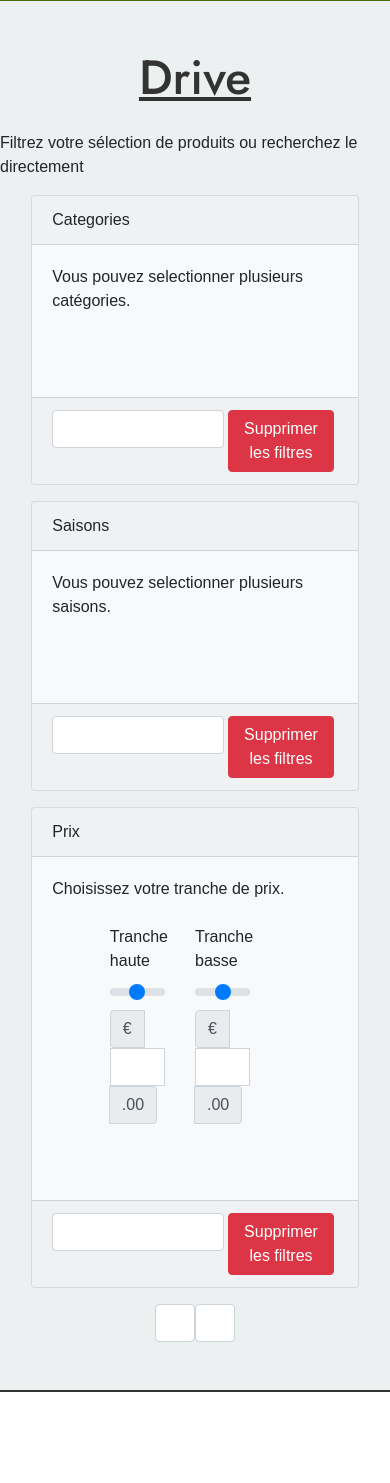
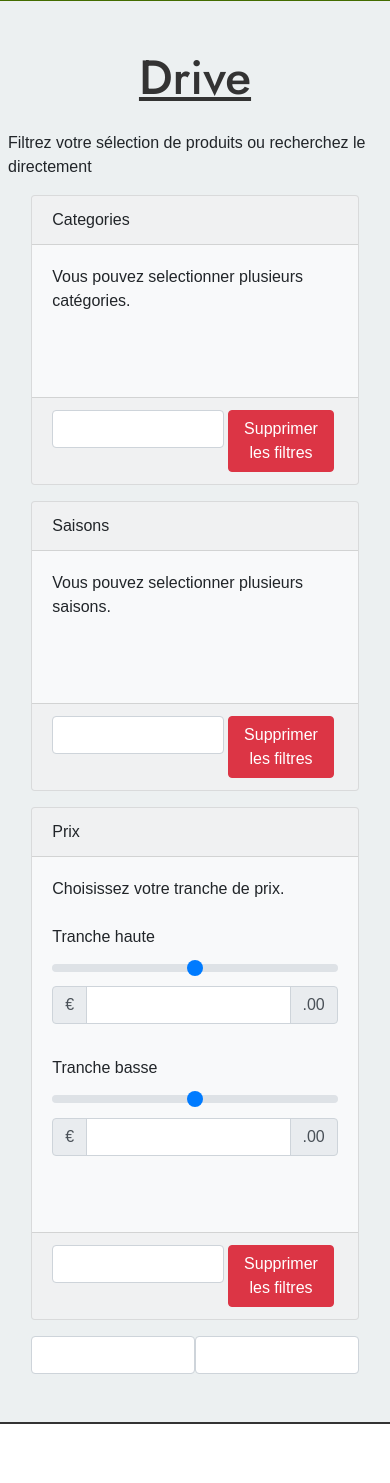
Before and after one commit to LacrotteFlorent/P5-DWJ-SYMFONY, a Symfony app: template templates/drive/drive.html.twig in a window 390 px wide. Shown: the part 285-1768 px from the top of the page. Run offline with Twig, Linux system fonts and the light colour scheme; the template is opened without the code that fills it, so the values that code supplies are empty; form fields are guessed from the names that the template uses; some libraries are stand-ins or nearby versions.

Commit message:
refound design filter in drive view

```diff
--- a/public/css/drive.css
+++ b/public/css/drive.css
@@ -21,6 +21,7 @@
 
 .headDrive .filterCard img {
     height: fit-content;
+    margin: 10px;
 }
 
 .headDrive .filterCard button {
@@ -28,6 +29,20 @@
     font-size: 1em;
     color: #333333;
 }
+
+.filterDrive input:hover + .checkmark {
+    background-color: rgba(169,169,169,0.4);
+    border: 1px solid gray;
+    border-radius: 4px;
+}
+
+/* When the checkbox is checked, add a blue background */
+.filterDrive input:checked + .checkmark {
+    background-color: rgba(86,138,0,0.4);
+    border: 1px solid gray;
+    border-radius: 4px;
+}
+
 
 
                                 /* STORE */
--- a/src/Controller/CartController.php
+++ b/src/Controller/CartController.php
@@ -6,8 +6,9 @@ use Symfony\Component\HttpFoundation\Session\SessionInterface;
 use Symfony\Bundle\FrameworkBundle\Controller\AbstractController;
 use Symfony\Component\Routing\Annotation\Route;
 use Symfony\Component\HttpFoundation\Request;
+use App\Form\Type\AddCartType;
 use App\Entity\AddCart;
-use App\Form\Type\AddCartType;
+
 
 class CartController extends AbstractController
 {
--- a/templates/drive/drive.html.twig
+++ b/templates/drive/drive.html.twig
@@ -10,7 +10,7 @@
 {% block body %}
     <div class="headDrive mb-5 d-flex flex-column justify-content-center align-items-center">
         <h2 class="styleBold mt-5 mb-4">Drive</h2>
-        <p>Filtrez votre sélection de produits ou recherchez le directement</p>
+        <p class="mx-2">Filtrez votre sélection de produits ou recherchez le directement</p>
         <div class="col-11">
             <fieldset>
                 {{ form_start(formFilter) }}
@@ -19,18 +19,20 @@
                         <div class="card-header">Categories</div>
                         <div class="card-body">
                             <p class="card-text">Vous pouvez selectionner plusieurs catégories.</p>
-                            <div class="filterDrive mb-5 row col-12 d-flex justify-content-center">
+                            <div class="filterDrive mb-5 col-12 d-flex justify-content-center">
+                                <div class="row justify-content-center">
                                     {% set choix = formFilter.categories.vars.choices  %}
                                     {% for check in formFilter.categories %}
                                     {% set i = loop.index %}
-                                    <div class="form-check my-2 filterCard col-3 col-md-2 d-flex justify-content-center align-items-center">
-                                        <label class="form-check-label mt-1">
-                                            {{form_widget(check)}}
-                                            <img src="{{ asset('/img/category/'~choix[i].data.urlIcon|e) }}" alt="Photo {{ check.vars.label }}" />
-                                            <p>{{check.vars.label}}</p>
+                                        {{form_widget(check, {'attr':{'class':'d-none'}})}}
+                                        <div class="checkmark form-check my-2 filterCard col-6 col-md-4 col-lg-3 col-xl-2 d-flex justify-content-center align-items-center">
+                                            <label class="form-check-label mt-1 d-flex justify-content-center align-items-center" for="filter_categories_{{i}}">
+                                                <img class="" src="{{ asset('/img/category/'~choix[i].data.urlIcon|e) }}" alt="Photo {{ check.vars.label }}" />
+                                                <p class="text-muted m-0">{{check.vars.label}}</p>
                                             </label>
                                         </div>
                                     {% endfor %}
+                                </div>
                             </div>
                         </div>
                         <div class="card-footer text-muted d-flex justify-content-end">
@@ -42,18 +44,20 @@
                         <div class="card-header">Saisons</div>
                         <div class="card-body">
                             <p class="card-text">Vous pouvez selectionner plusieurs saisons.</p>
-                            <div class="filterDrive mb-5 row col-12 d-flex justify-content-center">
+                            <div class="filterDrive mb-5 col-12 d-flex justify-content-center">
+                                <div class="row justify-content-center">
                                     {% set choix = formFilter.seasons.vars.choices  %}
                                     {% for check in formFilter.seasons %}
                                     {% set i = loop.index %}
-                                    <div class="form-check my-2 filterCard col-3 col-md-2 d-flex justify-content-center align-items-center">
-                                        <label class="form-check-label mt-1">
-                                            {{form_widget(check)}}
+                                        {{form_widget(check, {'attr':{'class':'d-none'}})}}
+                                        <div class="checkmark form-check my-2 filterCard col-6 col-md-4 col-lg-3 d-flex justify-content-center align-items-center">
+                                            <label class="form-check-label mt-1 d-flex justify-content-center align-items-center" for="filter_seasons_{{i}}">
                                                 <img src="{{ asset('/img/seasons/'~choix[i].data.urlIcon|e) }}" alt="Photo {{ check.vars.label }}" />
-                                            <p>{{check.vars.label}}</p>
+                                                <p class="text-muted m-0">{{check.vars.label}}</p>
                                             </label>
                                         </div>
                                     {% endfor %}
+                                </div>
                             </div>
                         </div>
                         <div class="card-footer text-muted d-flex justify-content-end">
@@ -65,10 +69,11 @@
                         <div class="card-header">Prix</div>
                         <div class="card-body">
                             <p class="card-text">Choisissez votre tranche de prix.</p>
-                            <div class="filterDrive my-4 row col-12 d-flex justify-content-center">
-                                <fieldset class="col-12">
+                            <div class="filterDrive my-4 row d-flex justify-content-center">
+                                <div class="col-12">
+                                    <fieldset class="">
                                         <div class="row d-flex justify-content-center">
-                                        <fieldset class="form-group col-4">
+                                            <fieldset class="form-group col-12 sol-sm-6 col-lg-4">
                                                 <label for="customRange1">Tranche haute</label>
                                                 <input type="range" class="custom-range" id="customRange1">
                                                 <div class="form-group">
@@ -83,7 +88,7 @@
                                                     </div>
                                                 </div>
                                             </fieldset>
-                                        <fieldset class="form-group col-4">
+                                            <fieldset class="form-group col-12 sol-sm-6 col-lg-4">
                                                 <label for="customRange1">Tranche basse</label>
                                                 <input type="range" class="custom-range" id="customRange1">
                                                 <div class="form-group">
@@ -102,13 +107,14 @@
                                     </fieldset>
                                 </div>
                             </div>
+                        </div>
                         <div class="card-footer text-muted d-flex justify-content-end">
                             {{ buttonChangeFilter|raw }}
                             <a href="{{ path('drive_clearFilter') }}#store" class="btn btn-danger mx-1" data-dismiss="modal">Supprimer les filtres</a>
                         </div>
                     </div>
-                    <div class="searchDrive mb-5 d-flex justify-content-center items-align-center">
-                        <div class="col-4 d-flex items-align-center">
+                    <div class="row searchDrive mb-5 d-flex justify-content-center items-align-center">
+                        <div class="col-12 col-sm-8 col-md-6 col-lg-6 col-xl-4 d-flex items-align-center">
                             {{ form_widget(formFilter.search) }}
                             {{ form_widget(formFilter.searchBtn) }}
                         </div>
```
Also changed, not shown: public/css/producer.css (+15 -2 lines), src/Repository/ProductRepository.php (+5 -7 lines), templates/producer/producer.html.twig (+7 -7 lines). Lines whose indentation alone changed are shown as unchanged.
